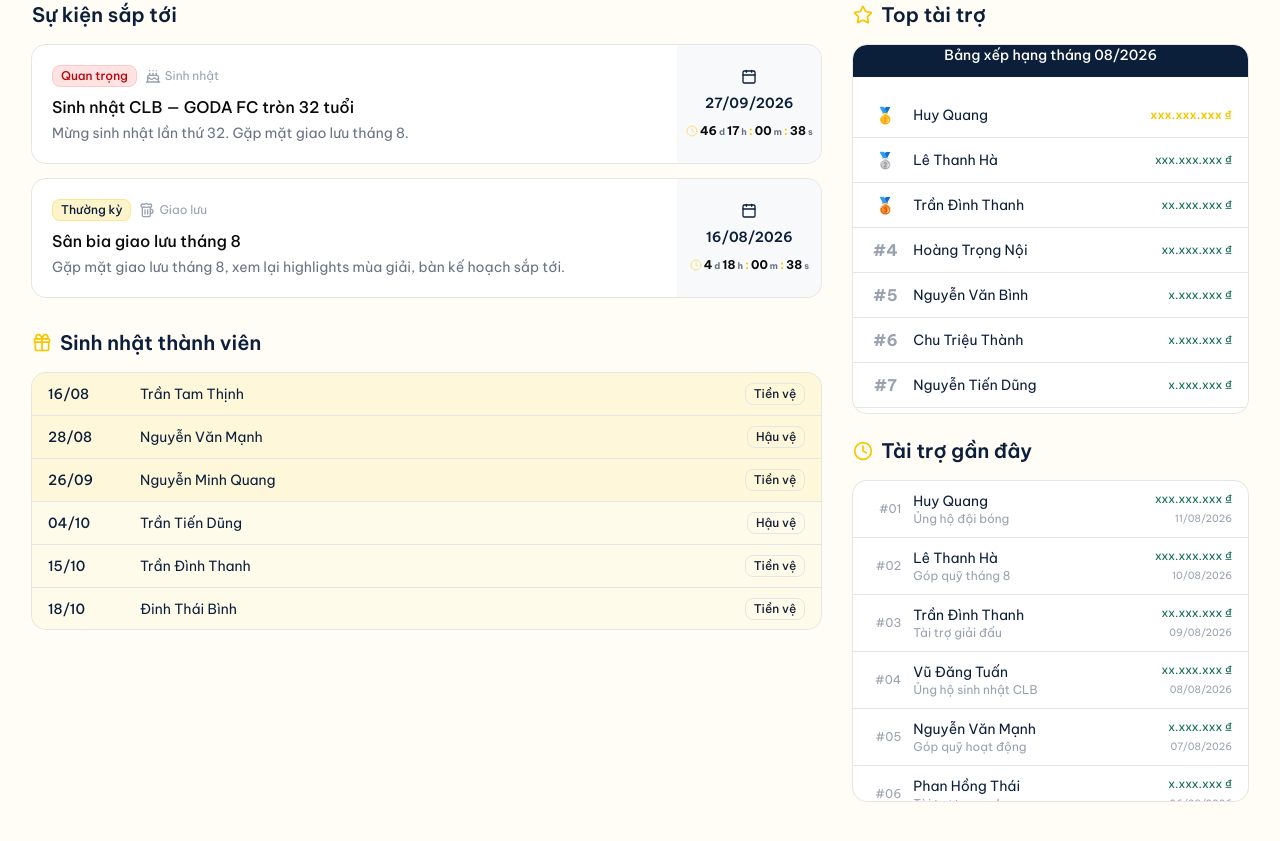
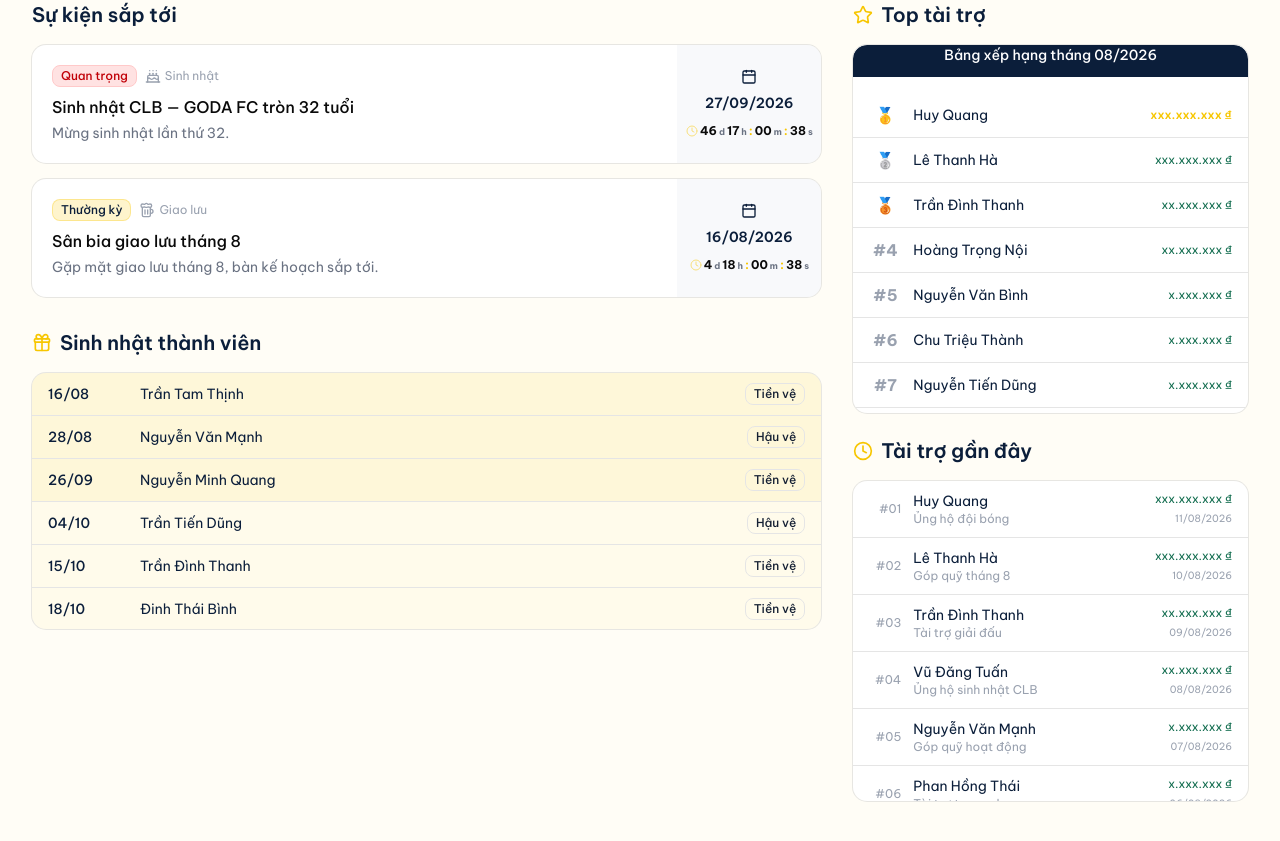
Before and after one commit to mmsop00/goda-fc, a Next.js app: page / in a window 1280 px wide. Shown: the part 3919-4760 px from the top of the page. Built offline with nearby package versions, Linux system fonts and the light colour scheme.

Commit message:
fix: merge hall of fame duplicates, fix youtube embeds, clean event descriptions

```diff
--- a/src/components/public/lightbox.tsx
+++ b/src/components/public/lightbox.tsx
@@ -92,11 +92,16 @@ export function Lightbox({
       <div className="relative z-10 w-full max-w-6xl max-h-[85vh] aspect-video">
         {photo.videoUrl ? (
           <iframe
-            src={photo.videoUrl}
+            src={photo.videoUrl
+              .replace("youtube.com/watch?v=", "youtube-nocookie.com/embed/")
+              .replace("youtube.com/embed/", "youtube-nocookie.com/embed/")
+              .replace("youtu.be/", "youtube-nocookie.com/embed/")
+              + "?rel=0"}
             className="absolute inset-0 w-full h-full rounded-xl"
             allow="accelerometer; autoplay; clipboard-write; encrypted-media; gyroscope; picture-in-picture"
             allowFullScreen
             title={photo.title}
+            referrerPolicy="strict-origin-when-cross-origin"
           />
         ) : photo.fullUrl ? (
           <Image
--- a/src/lib/mock-data.ts
+++ b/src/lib/mock-data.ts
@@ -267,7 +267,7 @@ export const MOCK_EVENTS: UpcomingEvent[] = [
     date: "27/09/2026",
     time: "18:00",
     description:
-      "Mừng sinh nhật lần thứ 32. Gặp mặt giao lưu tháng 8.",
+      "Mừng sinh nhật lần thứ 32.",
     level: "MAJOR",
   },
   {
@@ -276,7 +276,7 @@ export const MOCK_EVENTS: UpcomingEvent[] = [
     title: "Sân bia giao lưu tháng 8",
     date: "16/08/2026",
     time: "19:00",
-    description: "Gặp mặt giao lưu tháng 8, xem lại highlights mùa giải, bàn kế hoạch sắp tới.",
+    description: "Gặp mặt giao lưu tháng 8, bàn kế hoạch sắp tới.",
     level: "NORMAL",
   },
 ];
@@ -676,16 +676,6 @@ export const MOCK_HALL_OF_FAME: HallOfFameEntry[] = [
     highlight: true,
   },
   {
-    id: "hof-007",
-    name: "Chú Thanh Béo",
-    categories: ["Ban quản lý"],
-    title: "Chủ tịch CLB giai đoạn 2013–2014",
-    year: "2013–2014",
-    description:
-      "Giai đoạn ngắn nhưng đầy ý nghĩa, chú đã giúp CLB ổn định sau mất mát lớn.",
-    avatarUrl: "",
-  },
-  {
     id: "hof-008",
     name: "Lê Thanh Hà",
     categories: ["Ban quản lý", "Đội trưởng", "Cầu thủ nổi bật"],
@@ -699,11 +689,11 @@ export const MOCK_HALL_OF_FAME: HallOfFameEntry[] = [
   {
     id: "hof-010",
     name: "Trần Đình Thanh",
-    categories: ["Sáng lập", "Đội phó", "Cầu thủ nổi bật"],
-    title: "Đội phó GODA FC — Số 16",
+    categories: ["Sáng lập", "Ban quản lý", "Đội phó", "Cầu thủ nổi bật"],
+    title: "Chủ tịch CLB (2013–2014) — Đội phó GODA FC",
     year: "1994–nay",
     description:
-      "Thành viên sáng lập từ 1994. 210 trận, 38 bàn, 45 kiến tạo. Trụ cột nơi tuyến giữa, người dẫn dắt lối chơi và là cánh tay phải đắc lực của đội trưởng.",
+      "Thành viên sáng lập từ 1994. Chủ tịch CLB giai đoạn 2013–2014, giúp CLB ổn định sau mất mát lớn. 210 trận, 38 bàn, 45 kiến tạo. Trụ cột nơi tuyến giữa, cánh tay phải đắc lực của đội trưởng.",
     avatarUrl: "",
     highlight: true,
   },
```
